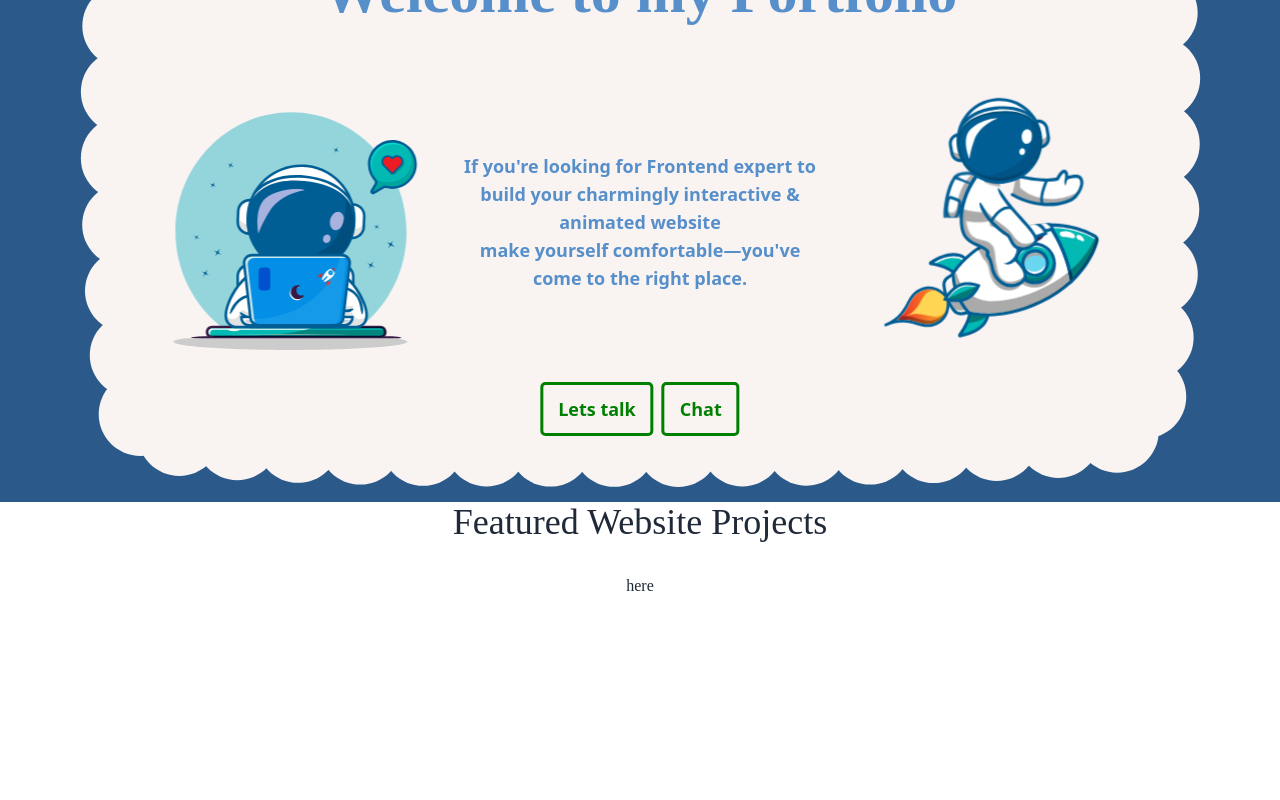
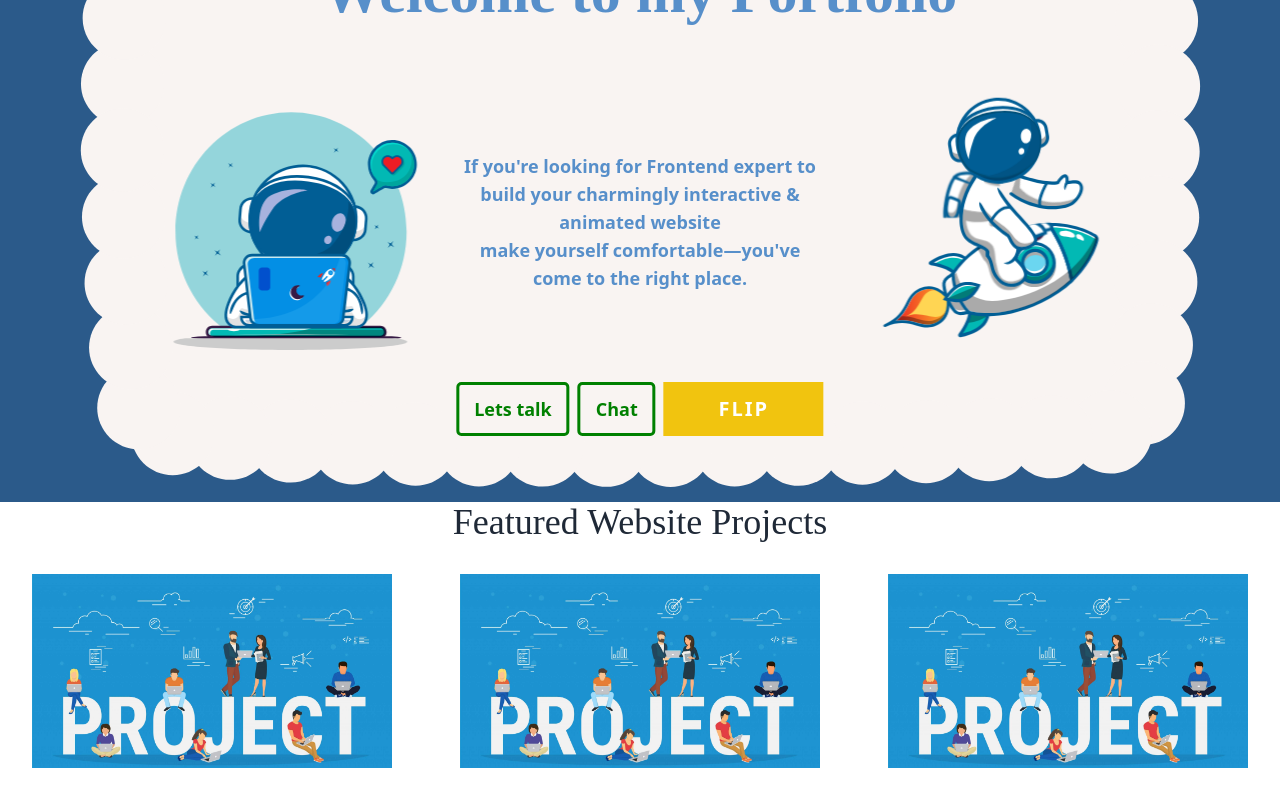
Before and after one commit to cesarNeZe/portfolio, a Next.js app: page / in a window 1280 px wide. Shown: the part 314-1114 px from the top of the page. Before the commit the page ends 944 px from the top, so only its background shows below. Built offline with nearby package versions, Linux system fonts and the light colour scheme.

Commit message:
change 2132

```diff
--- a/app/bubble/Bubble.tsx
+++ b/app/bubble/Bubble.tsx
@@ -1,8 +1,8 @@
 "use client"; // Ensure this runs only on the client side
 
 import { useEffect, useState } from "react";
+import Hero from "./Hero";
 import Lottie from "lottie-react";
-import Hero from "./Hero";
 
 const BubbleBorder = () => {
     const [animationData, setAnimationData] = useState(null);
--- a/app/bubble/Hero.tsx
+++ b/app/bubble/Hero.tsx
@@ -43,6 +43,11 @@ const Hero = () => {
                     Chat
                 </button>
 
+                <button className='flip-button w-40'>
+                    flip
+                </button>
+
+
             </div>
 
         </div>
--- /dev/null
+++ b/app/components/Cards.tsx
@@ -0,0 +1,15 @@
+import React from 'react'
+import './style.css'
+
+const Cards = () => {
+    return (
+        <div className='relative card-container'>
+            <img src="/projectImage.jpg" alt="image" className="card-img" />
+            <div className='caption'>
+                <h1 className='text-4xl uppercase'> caption</h1>
+            </div>
+        </div>
+    )
+}
+
+export default Cards
--- /dev/null
+++ b/app/components/style.css
@@ -0,0 +1,32 @@
+
+.card-container{
+    overflow: hidden;
+
+}
+
+.caption {
+    position : absolute;
+    top: 0 ;
+    left: 0;
+    width: 100%;
+    height:100%;
+    display: flex;
+    justify-content: center;
+    align-items: center;
+    opacity: 0;
+    color: white;
+    background-color: rgba(0,0,0,0);
+    transition: all 0.5s;
+}
+.card-container img{
+    transition: all 0.5s;
+    width:100%;
+}
+.card-container:hover .caption{
+    opacity: 1;
+    background-color: rgba(0,0,0,0.5);
+}
+
+.card-container:hover img{
+    transform: scale(1.5) rotate(-15deg);
+}
--- a/app/globals.css
+++ b/app/globals.css
@@ -81,3 +81,50 @@ transition: all 1s;
 .cross-button:hover{
   color:white;
 }
+.flip-button{
+  text-transform: uppercase;
+  text-decoration: none;
+  background-color: #f1c40f;
+  color: white;
+  font-size: 20px;
+  letter-spacing: 2px;
+  position: relative;
+
+}
+.flip-button:before{
+  content: "BUTTON";
+  position: absolute;
+  top: 0;
+  left: 0;
+  width: 100%;
+  height: 100%;
+  background-color: #2ecc71;
+  display: flex;
+  justify-content: center;
+  align-items: center;
+  transform: rotateX(270deg);
+  transform-origin: top;
+  transition: all 0.5s;
+}
+.flip-button:after {
+  content: "BUTTON";
+  position: absolute;
+  top: 0;
+  left: 0;
+  width: 100%;
+  height: 100%;
+  background-color: red;
+  display: flex;
+  justify-content: center;
+  align-items: center;
+  transform-origin: right;
+  transform: rotateY(270deg);
+  transition: all 0.5s;
+  transition-delay: 0.25s;
+}
+.flip-button:hover:before {
+  transform: rotateX(0deg);
+}
+.flip-button:hover:after{
+  transform: rotateY(0deg);
+}
--- a/app/layout.tsx
+++ b/app/layout.tsx
@@ -17,6 +17,10 @@ export default function RootLayout({
       <body
       >
         {children}
+        <div className='z-50 w-full h-full fixed'>
+
+          <script src="http://localhost:3000/embed.js" data-position="top-right" data-workspace-id="67a8b9ed029555b2fb2605b4"></script>
+        </div>
       </body>
     </html>
   );
--- a/app/projects/ProjectSection.tsx
+++ b/app/projects/ProjectSection.tsx
@@ -1,4 +1,5 @@
 import React from 'react'
+import Cards from '../components/Cards'
 
 const ProjectSection = () => {
     return (
@@ -6,9 +7,22 @@ const ProjectSection = () => {
             <h1 className='text-4xl'>
                 Featured Website Projects
             </h1>
-            <div className='card'>
-                <div className='card-body'>
-                    here
+            <div className='flex flex-row gap-1 w-full'>
+
+                <div className='card'>
+                    <div className='card-body'>
+                        <Cards />
+                    </div>
+                </div>
+                <div className='card'>
+                    <div className='card-body relative'>
+                        <Cards />
+                    </div>
+                </div>
+                <div className='card'>
+                    <div className='card-body'>
+                        <Cards />
+                    </div>
                 </div>
             </div>
         </div>
--- /dev/null
+++ b/app/style.css
@@ -0,0 +1,57 @@
+body {
+ margin: 0;
+ display: flex;
+ align-items: center;
+ justify-content: center;
+ height: 100vh;
+ font-family: sans-serif;
+ background-color: #212121;
+}
+
+a {
+  padding: 20px 40px;
+  text-transform: uppercase;
+  text-decoration: none;
+  background-color: #f1c40f;
+  color: white;
+  font-size: 20px;
+  letter-spacing: 2px;
+  position: relative;
+}
+
+a:before {
+  content: "BUTTON";
+  position: absolute;
+  top: 0;
+  left: 0;
+  width: 100%;
+  height: 100%;
+  background-color: #2ecc71;
+  display: flex;
+  justify-content: center;
+  align-items: center;
+  transform: rotateX(270deg);
+  transform-origin: top;
+  transition: all 0.5s;
+}
+
+a:after {
+  content: "BUTTON";
+  position: absolute;
+  top: 0;
+  left: 0;
+  width: 100%;
+  height: 100%;
+  background-color: red;
+  display: flex;
+  justify-content: center;
+  align-items: center;
+  transform-origin: bottom;
+  transform: rotateX(270deg);
+  transition: all 0.5s;
+  transition-delay: 0.25s;
+}
+
+a:hover:before, a:hover:after {
+   transform: rotateX(0deg);
+}
```
Also changed, not shown: public/projectImage.jpg (added), 1 other file (tests, documents, lock files or other folders).
